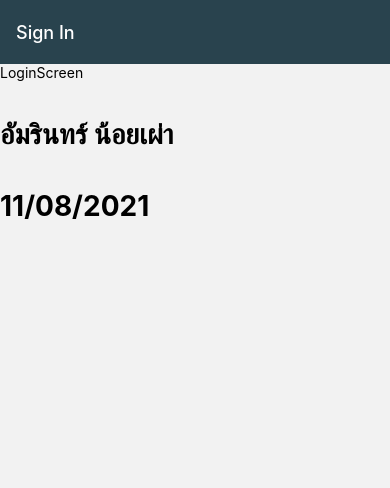
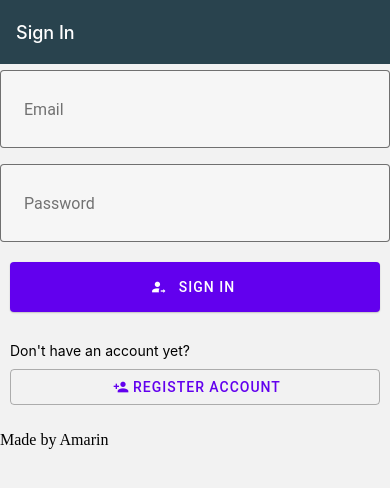
Before and after one commit to AmarinNon/learn_react, a React Native app: screen /signIn in a window 390 px wide. Shown: the top 488 px of the page. Built offline with nearby package versions, Linux system fonts and the light colour scheme; no server answers.

Commit message:
add style

```diff
--- a/package.json
+++ b/package.json
@@ -15,8 +15,10 @@
     "firebase": "^8.9.1",
     "react": "16.13.1",
     "react-dom": "16.13.1",
+    "react-hook-form": "^7.12.2",
     "react-native": "https://github.com/expo/react-native/archive/sdk-42.0.0.tar.gz",
     "react-native-gesture-handler": "^1.10.3",
+    "react-native-paper": "^4.9.2",
     "react-native-web": "~0.13.12"
   },
   "devDependencies": {
--- a/screens/sessions/LoginScreen.js
+++ b/screens/sessions/LoginScreen.js
@@ -1,17 +1,90 @@
 import React from 'react'
 import { View, Text } from 'react-native';
+import { useForm, Controller } from 'react-hook-form';
+import { TextInput, Button } from 'react-native-paper'
+import styles from './style';
+const LoginScreen = ({ navigation }) => {
 
-const LoginScreen = () => {
-    return(
-        <View>
-            <Text>LoginScreen</Text>
-            <Text> <h1>อัมรินทร์ น้อยเผ่า</h1></Text>
+  const { control, handleSubmit, formState: { errors } } = useForm();
+  const onSubmit = (data) => {
+    console.log(data);
+  }
+  return (
+    <View style={styles.authFormContainer}>
+      <Controller
+        control={control}
+        render={({ onChange, onBlur, value }) => (
+          <TextInput
+            style={styles.formInput}
+            label="Email"
+            mode="outlined"
+            onBlur={onBlur}
+            onChangeText={(value) => onChange(value)}
+            value={value}
+          />
+        )}
+        name="email"
+        rules={{ required: true }}
+        defaultValue=""
+      />
+      <View style={styles.errorMsg}>
+        {errors.email && <Text style={styles.errorText}>You must fill in your email</Text>}
+      </View>
+      <Controller
+        control={control}
+        render={({ onChange, onBlur, value }) => (
+          <TextInput
+            style={styles.formInput}
+            label="Password"
+            mode="outlined"
+            secureTextEntry
+            onBlur={onBlur}
+            onChangeText={(value) => onChange(value)}
+            value={value}
+          />
+        )}
+        name="password"
+        rules={{ required: true }}
+        defaultValue=""
+      />
+      <View style={styles.errorMsg}>
+        {errors.password && <Text style={styles.errorText}>You must fill in your password</Text>}
+      </View>
+      <View>
+        <Button
+          style={styles.submitButton}
+          mode="contained"
+          compact={false}
+          onPress={handleSubmit(onSubmit)}
+          icon="account-arrow-right"
+        >
+          Sign in
+        </Button>
 
-            <Text><h1>11/08/2021</h1></Text>
-            </View>
-    )
+      </View>
+
+      <View style={styles.switchScreenText}>
+        <Text>
+          Don't have an account yet?
+        </Text>
+      </View>
+      <Button
+        mode="outlined"
+        style={styles.switchBtn}
+        icon="account-plus"
+        compact
+        onPress={() => navigation.navigate('register')}>Register Account
+      </Button>
+      <p>Made by Amarin</p>
+    </View>
 
 
+  )
+  const LoginScreen = ({ navigation }) => {
+
+
+
+  }
+
 };
-
 export default LoginScreen;
--- /dev/null
+++ b/screens/sessions/style.js
@@ -0,0 +1,32 @@
+import { StyleSheet } from 'react-native';
+import Constants from 'expo-constants';
+const styles = StyleSheet.create({
+  authFormContainer: {
+    flex: 1,
+    justifyContent: 'flex-start',
+    paddingTop: Constants.statusBarHeight,
+  },
+  formInput: {
+    padding: 10,
+  },
+  submitButton: {
+    margin: 10,
+    height: 50,
+    justifyContent: 'center'
+  },
+  errorMsg: {
+    marginLeft: 10,
+    marginBottom: 10,
+  },
+  errorText: {
+    color: 'red'
+  },
+  switchScreenText:{
+      paddingTop: 20,
+      paddingLeft: 10,
+  },
+  switchBtn:{
+      margin: 10
+  }
+});
+export default styles;
```
Also changed, not shown: 1 other file (tests, documents, lock files or other folders).
